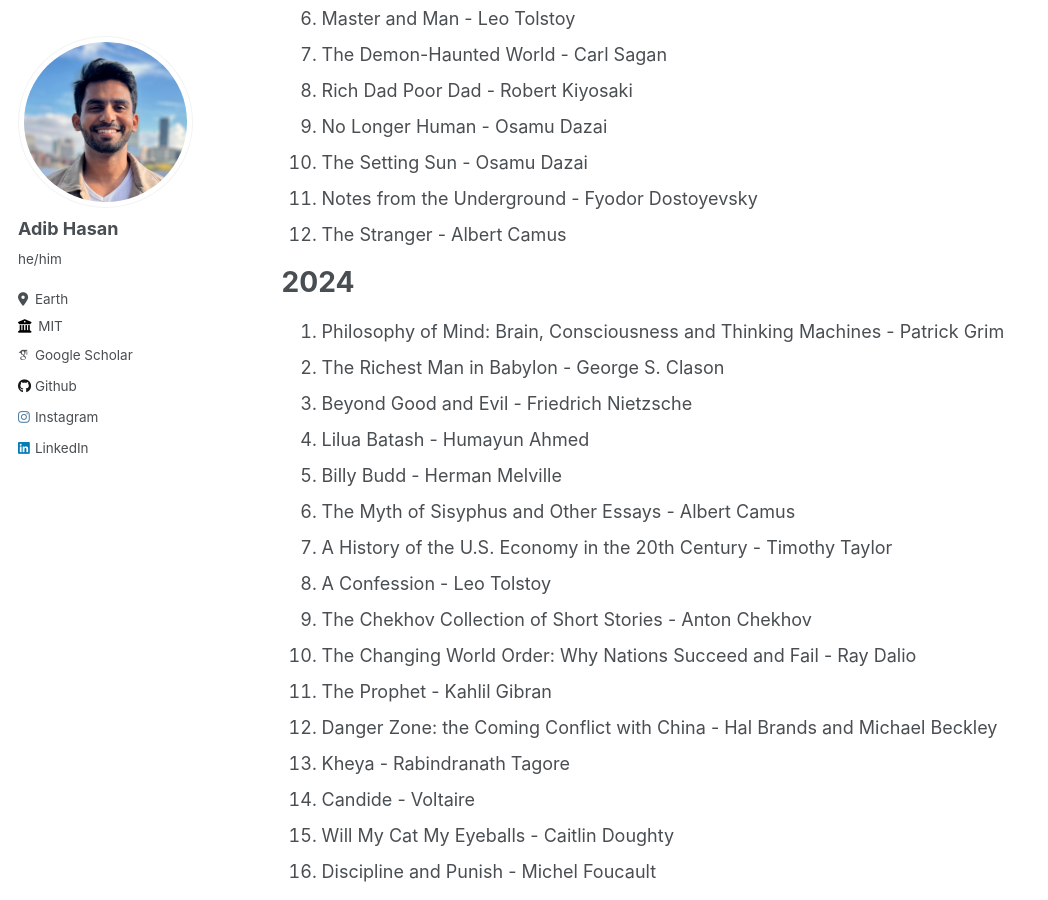
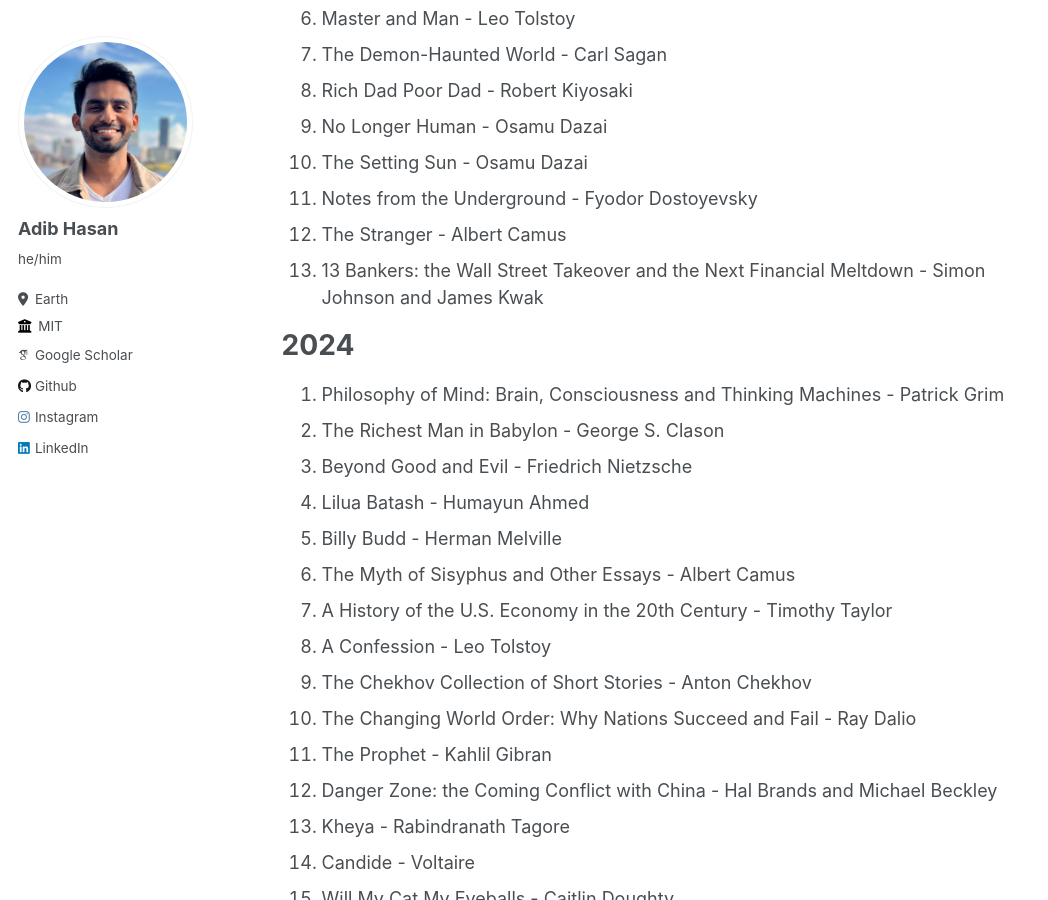
Before and after one commit to Neehan/neehan.github.io, a Jekyll site: the page built from _pages/reading.md, in a window 1280 px wide and 900 px high, scrolled down 515 px. Shown: the whole window, without its empty margins (0-1048 px from the left). Built offline with Jekyll 4.4.1, drawn with Linux system fonts in a browser that asks for light colours; some web fonts are replaced.

Commit message:
Update reading.md

```diff
--- a/_pages/reading.md
+++ b/_pages/reading.md
@@ -20,6 +20,7 @@ Here is what I am currently reading:
 10. The Setting Sun - Osamu Dazai
 11. Notes from the Underground - Fyodor Dostoyevsky
 12. The Stranger - Albert Camus
+13. 13 Bankers: the Wall Street Takeover and the Next Financial Meltdown - Simon Johnson and James Kwak
 
 # 2024
 1. Philosophy of Mind: Brain, Consciousness and Thinking Machines - Patrick Grim
```
